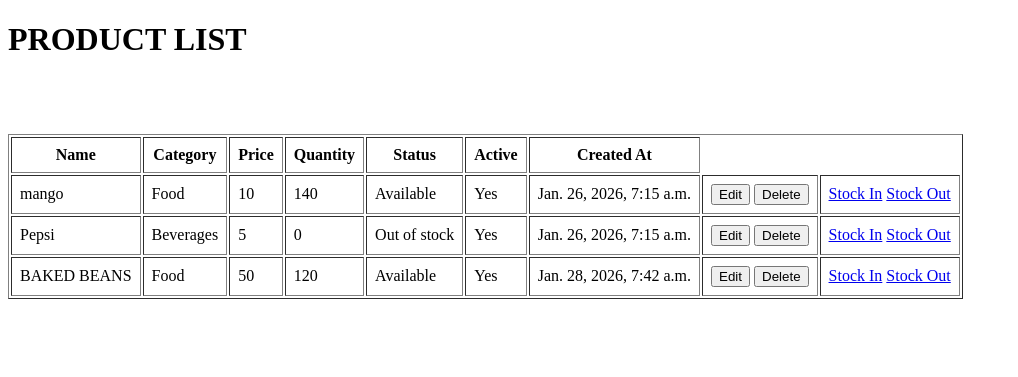
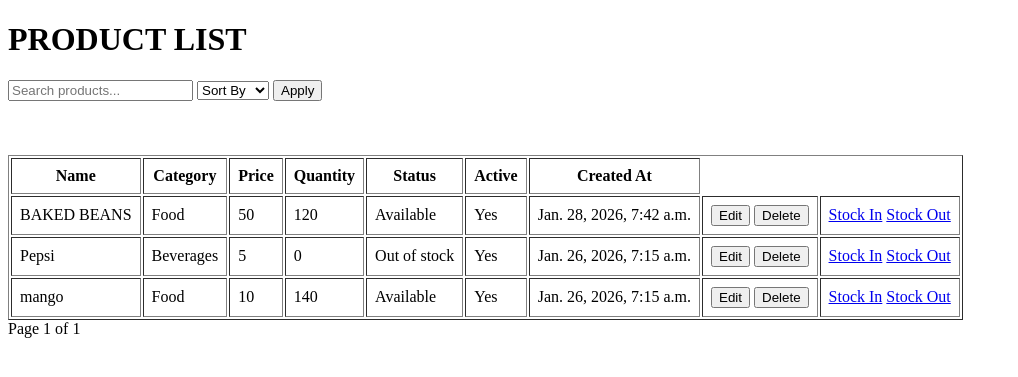
Before and after one commit to akhil429359/inventory-management-system, a Django app: page /product_list in a window 1280 px wide. Shown: the top 377 px of the page, without its empty margins (0-1018 px from the left). Run offline with Django 5.2, Linux system fonts and the light colour scheme; data comes from the database, SQL or seed files in the repository.

Commit message:
Added search,sorting and paginaton to product list

```diff
--- a/inventory_system/Template/product_list.html
+++ b/inventory_system/Template/product_list.html
@@ -7,6 +7,20 @@
 </head>
 <body>
     <h1>PRODUCT LIST</h1>
+    <form method="get">
+        <input type="text" name="q" placeholder="Search products..."
+            value="{{ query|default:'' }}">
+
+        <select name="sort" onchange="this.form.submit()">
+            <option value="">Sort By</option>
+            <option value="name" {% if sort == 'name' %}selected{% endif %}>Name</option>
+            <option value="quantity" {% if sort == 'quantity' %}selected{% endif %}>Quantity</option>
+            <option value="created" {% if sort == 'created' %}selected{% endif %}>Newest</option>
+        </select>
+
+        <button type="submit">Apply</button>
+    </form>
+
     <table border="1" cellpadding="8">
         <tr>
             <th>Name</th>
@@ -18,7 +32,7 @@
             <th>Created At</th>
         </tr>
 
-        {% for product in products %}
+        {% for product in data %}
         <tr>
             <td>{{ product.name }}</td>
             <td>{{ product.category.name }}</td>
@@ -49,6 +63,25 @@
         </tr>
         {% endfor %}
     </table>
+    {% if data.has_previous %}
+    <a href="?page={{ data.previous_page_number }}
+        {% if query %}&q={{ query }}{% endif %}
+        {% if sort %}&sort={{ sort }}{% endif %}">
+        Previous
+    </a>
+    {% endif %}
+
+    <span>
+        Page {{ data.number }} of {{ data.paginator.num_pages }}
+    </span>
+
+    {% if data.has_next %}
+        <a href="?page={{ data.next_page_number }}
+            {% if query %}&q={{ query }}{% endif %}
+            {% if sort %}&sort={{ sort }}{% endif %}">
+            Next
+        </a>
+    {% endif %}
 
 </body>
 </html>
--- a/inventory_system/inventory/views.py
+++ b/inventory_system/inventory/views.py
@@ -1,6 +1,8 @@
 from django.shortcuts import render,redirect
 from .forms import CategoryForm,ProductForm,StockForm
 from .models import Category,Product,StockLog
+from django.core.paginator import Paginator
+from django.db.models import Q
 # Create your views here.
 
 def add_category(request):
@@ -18,8 +20,22 @@ def category_list(request):
     return render(request,'category_list.html',{'categories':categories})
 
 def product_list(request):
-    products = Product.objects.filter(is_active=True)
-    return render(request,'product_list.html',{'products':products})
+    query = request.GET.get('q')
+    sort = request.GET.get('sort')
+    SORT_OPTIONS ={
+        'name':'name',
+        'quantity':'quantity',
+        'created':'-created_at',
+    }
+    products = Product.objects.filter(is_active=True).order_by('-created_at')
+    if query:
+        products = Product.objects.filter(Q(name__icontains=query)|Q(category__name__icontains=query),is_active=True)
+    if sort in SORT_OPTIONS:
+        products = products.order_by(SORT_OPTIONS[sort])
+    paginator = Paginator(products,5)
+    page_number = request.GET.get('page')
+    data = paginator.get_page(page_number)
+    return render(request,'product_list.html',{'data':data,'query':query,'sort':sort})
 
 def add_product(request):
     if request.method == 'POST':
```
